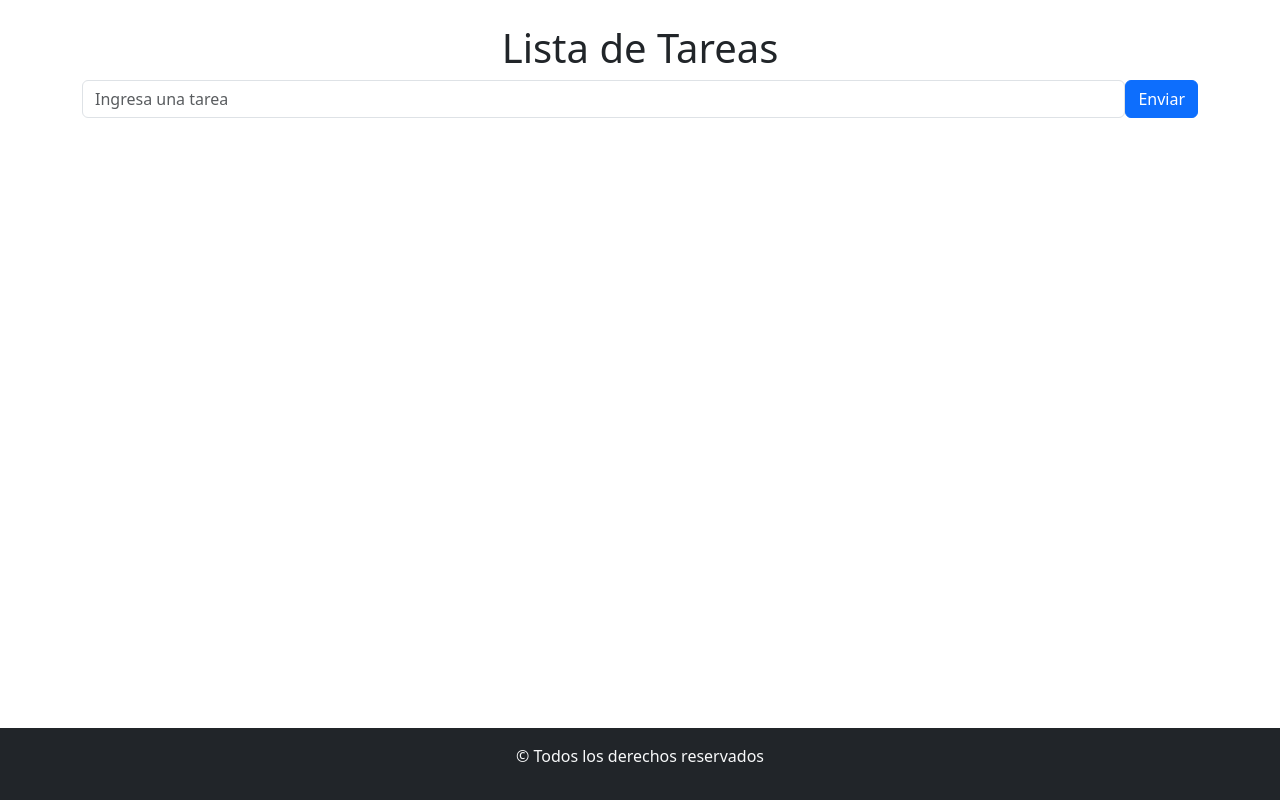
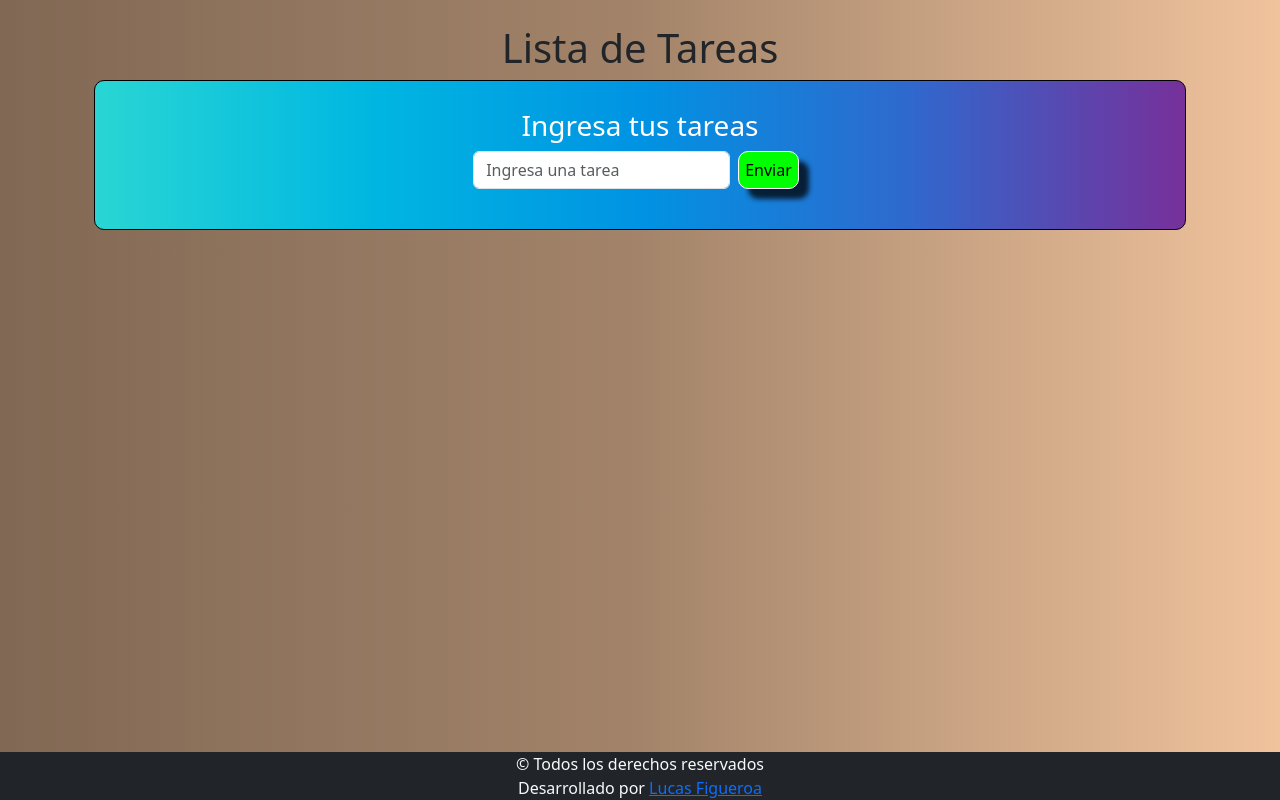
Before and after one commit to Lucaspozziok64/listaTareas-ReactVite, a React (Vite) app: page / in a window 1280 px wide. Built offline with nearby package versions, Linux system fonts and the light colour scheme.

Commit message:
agregamos estilo en general

```diff
--- a/src/App.css
+++ b/src/App.css
@@ -0,0 +1,34 @@
+.formulario {
+  border: 1px solid black;
+  height: 150px;
+  display: flex;
+  flex-direction: column;
+  justify-content: center;
+  align-items: center;
+  background: -webkit-linear-gradient(
+    90deg,
+    #29d6d4,
+    #00b7e1,
+    #0093e3,
+    #3068cd,
+    #77309a
+  ); /* Chrome 10-25, Safari 5.1-6 */
+  background: linear-gradient(
+    90deg,
+    #29d6d4,
+    #00b7e1,
+    #0093e3,
+    #3068cd,
+    #77309a
+  ); /* W3C, IE 10+/ Edge, Firefox 16+, Chrome 26+, Opera 12+, Safari 7+ */
+  border-radius: 10px;
+}
+
+.botonEnviar {
+  background-color: rgb(0, 255, 0);
+  border: 1px solid #fff;
+  border-radius: 10px;
+  box-shadow: 10px 10px 5px 0px rgba(0, 0, 0, 0.75);
+  -webkit-box-shadow: 10px 10px 5px 0px rgba(0, 0, 0, 0.75);
+  -moz-box-shadow: 10px 10px 5px 0px rgba(0, 0, 0, 0.75);
+}
--- a/src/App.jsx
+++ b/src/App.jsx
@@ -8,10 +8,13 @@ function App() {
     <>
       <main className='container my-4'>
         <h1 className='text-center'>Lista de Tareas</h1>
-        <FormularioTareas />
+        <section className='container'>
+          <FormularioTareas />
+        </section>
       </main>
-      <footer className='bg-dark text-light text-center py-3'>
-        <p>&copy; Todos los derechos reservados</p>
+      <footer className='bg-dark text-light text-center'>
+        <p className='mb-0'>&copy; Todos los derechos reservados</p>
+        <p className='mb-0'>Desarrollado por <a href="http://">Lucas Figueroa</a></p>
       </footer>
     </>
   )
--- a/src/components/FormularioTareas.jsx
+++ b/src/components/FormularioTareas.jsx
@@ -39,7 +39,8 @@ const FormularioTareas = () => {
 
   return (
     <div>
-      <Form onSubmit={handleSubmit(agregarTareas)} className="mb-4">
+      <Form onSubmit={handleSubmit(agregarTareas)} className="mb-4 formulario">
+        <h3 className="text-center text-white">Ingresa tus tareas</h3>
         <Form.Group className="mb-2 d-flex">
           <Form.Control
             type="text"
@@ -62,11 +63,11 @@ const FormularioTareas = () => {
               },
             })}
           />
-          <Button variant="primary" type="submit">
+          <button type="submit" className="mx-2 botonEnviar">
             Enviar
-          </Button>
+          </button>
         </Form.Group>
-        <Form.Text className="text-danger">
+        <Form.Text className="bg-danger text-white">
           {errors.inputTarea?.message}
         </Form.Text>
       </Form>
--- a/src/components/ItemTarea.jsx
+++ b/src/components/ItemTarea.jsx
@@ -2,7 +2,7 @@ import { Button, ListGroup } from "react-bootstrap";
 
 const Itemtarea = ({nombreTarea, borrarTarea}) => {
   return (
-    <ListGroup.Item className="d-flex justify-content-between">{nombreTarea}<Button variant="danger" onClick={()=> borrarTarea(nombreTarea)}>Borrar</Button></ListGroup.Item>
+    <ListGroup.Item className="d-flex justify-content-between mb-2">{nombreTarea}<Button variant="danger" onClick={()=> borrarTarea(nombreTarea)}>Borrar</Button></ListGroup.Item>
   );
 };
 
--- a/src/index.css
+++ b/src/index.css
@@ -2,6 +2,7 @@
   min-height: 100vh;
   display: flex;
   flex-direction: column;
+  background: -webkit-linear-gradient(90deg,#816854,#a3846a,#f0c39d); /* Chrome 10-25, Safari 5.1-6 */ background: linear-gradient(90deg,#816854,#a3846a,#f0c39d); /* W3C, IE 10+/ Edge, Firefox 16+, Chrome 26+, Opera 12+, Safari 7+ */
 }
 
 main {
```
